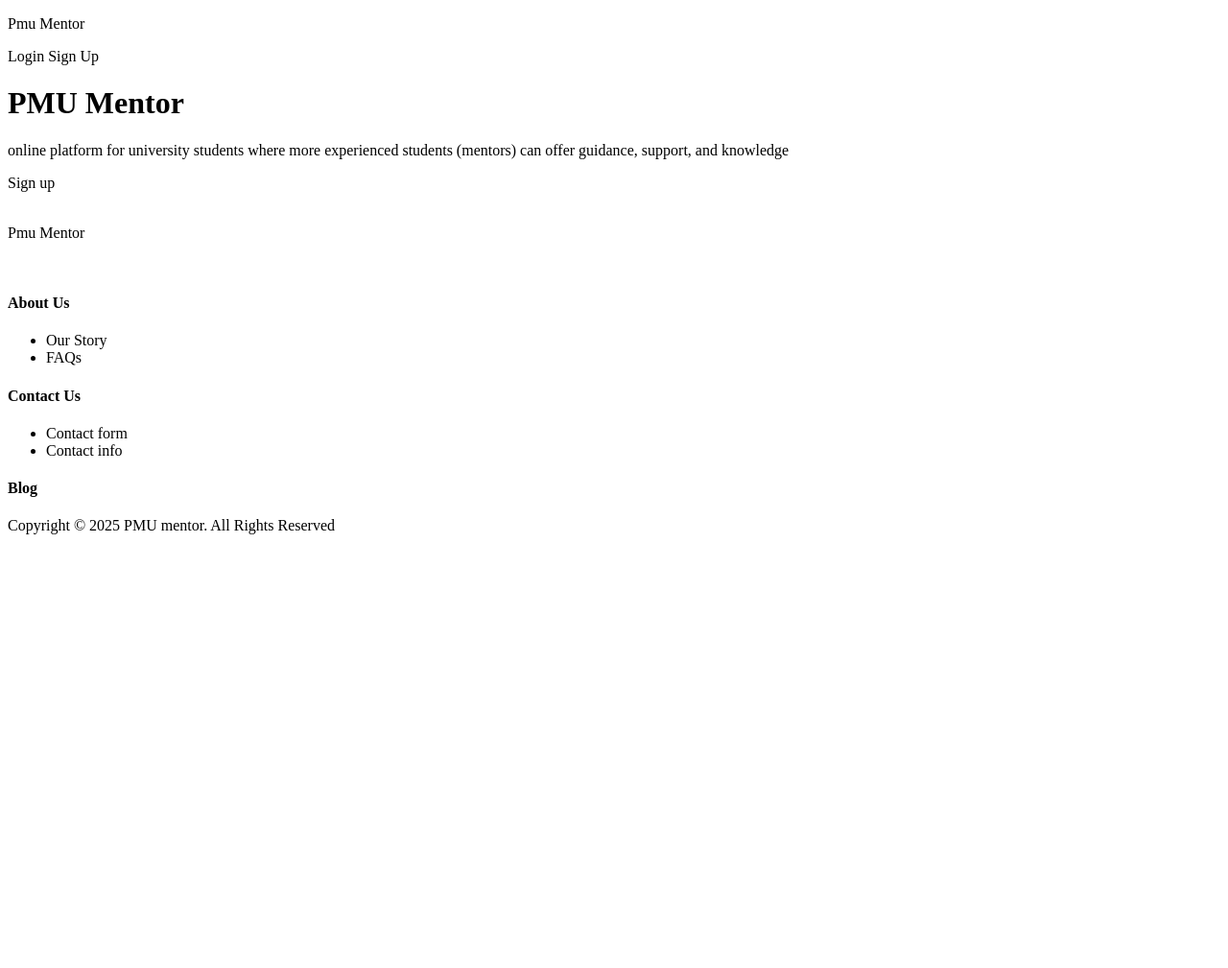
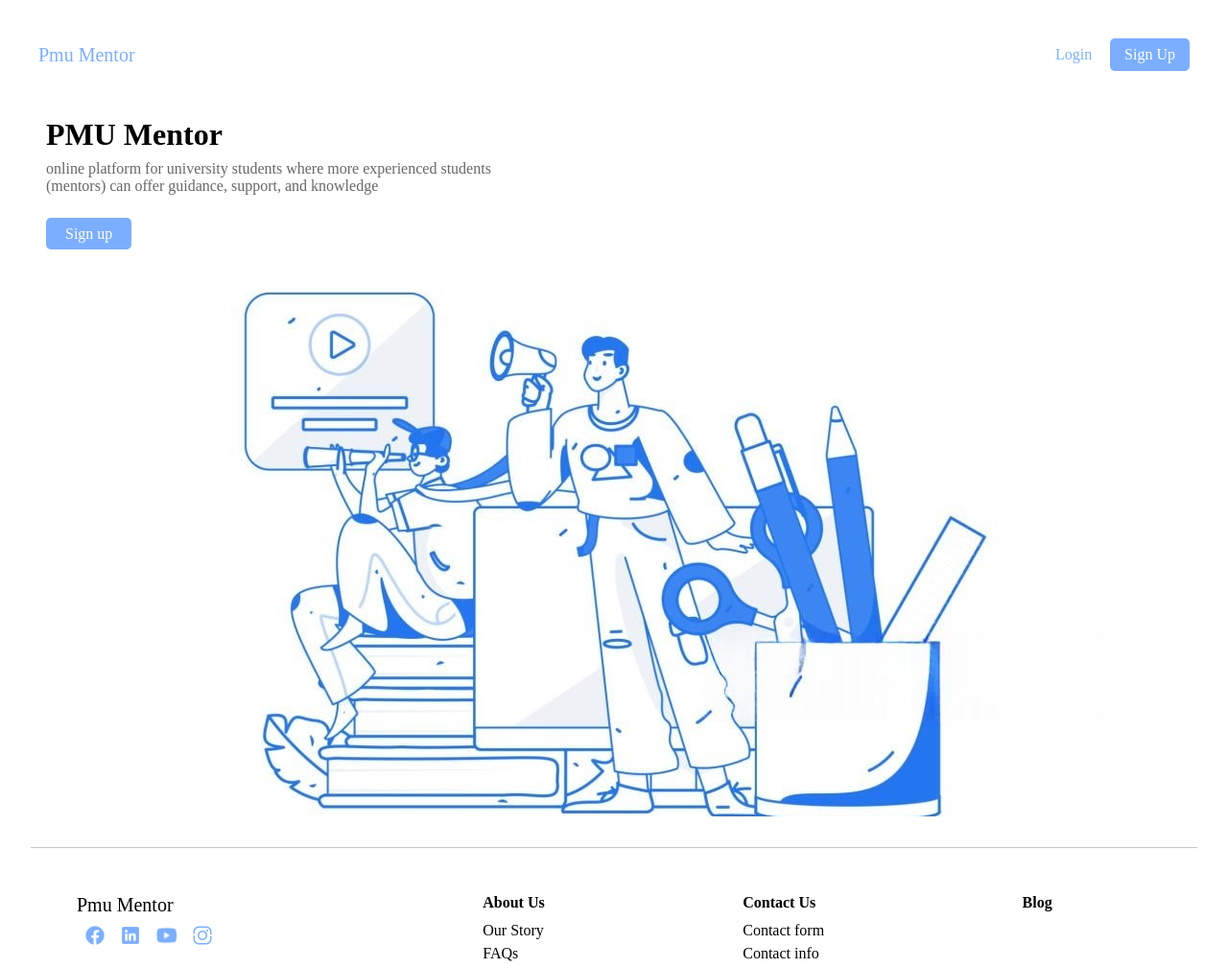
Before and after one commit to PrmuMentor/pmumentor, a plain HTML site: page index.html in a window 1280 px wide. Shown: the top 1009 px of the page at 96% size. Before the commit the page ends 800 px from the top, so only its background shows below. Drawn offline with Linux system fonts and the light colour scheme.

Commit message:
added all styles of the home page

```diff
--- a/index.html
+++ b/index.html
@@ -3,6 +3,7 @@
 <head>
     <meta charset="UTF-8">
     <meta name="viewport" content="width=device-width, initial-scale=1.0">
+    <link rel="stylesheet" href="style.css">
     <title>Home</title>
 </head>
 <body>
@@ -15,49 +16,48 @@
     </nav>
 
     <header>
-        <div>
+        <div id="mainContent">
             <h1>PMU Mentor</h1>
             <p>online platform for university students where more experienced students (mentors) can offer guidance, support, and
                 knowledge</p>
             <a>Sign up</a>
         </div>
-        <div>
-            <img>
+        <div id="imageDiv">
         </div>
     </header>
 
     <footer>
-        <div>
-            <div>
+        <div id="footerContent">
+            <div id="socialList">
                 <p>Pmu Mentor</p>
-                <div>
-                    <a><img></a>
-                    <a><img></a>
-                    <a><img></a>
-                    <a><img></a>
+                <div id="links">
+                    <a><img src="facebook.png"></a>
+                    <a><img src="linkedin.png"></a>
+                    <a><img src="youtube.png"></a>
+                    <a><img src="insta.png"></a>
                 </div>
             </div>
-            <div>
-                <div>
+            <div id="navgationList">
+                <div class="listOfLinks">
                     <h4>About Us</h4>
                     <ul>
                         <li>Our Story</li>
                         <li>FAQs</li>
                     </ul>
                 </div>
-                <div>
+                <div class="listOfLinks">
                     <h4>Contact Us</h4>
                     <ul>
                         <li>Contact form</li>
                         <li>Contact info</li>
                     </ul>
                 </div>
-                <div>
+                <div class="listOfLinks">
                     <h4>Blog</h4>
                 </div>
             </div>
         </div>
-        <div>
+        <div id="copyrights">
             <p>Copyright © 2025 PMU mentor. All Rights Reserved</p>
         </div>
     </footer>
--- /dev/null
+++ b/style.css
@@ -0,0 +1,166 @@
+*{
+    margin: 0;
+    padding: 0;
+    box-sizing: border-box;
+}
+
+/* nav */
+#mainNav{
+    padding: 2.5rem;
+    display: flex;
+    justify-content: space-between;
+    align-items: center;
+}
+#mainNav #logoDiv{
+    font-size: 20px;
+    color: #7CAEFF;
+}
+#mainNav #authDiv{
+    width: 140px;
+    display: flex;
+    justify-content: space-between;
+    align-items: center;
+}
+#mainNav #authDiv #login{
+    color: #7CAEFF;
+    cursor: pointer;
+    transition: all 200ms ease;
+}
+#mainNav #authDiv #login:hover {
+    color: #89a7d9;
+    transform: scale(1.05);
+}
+#mainNav #authDiv #signup{
+    background-color: #7CAEFF;
+    color: white;
+    padding: 8px 15px;
+    border-radius: 5px;
+    cursor: pointer;
+    transition: all 200ms ease;
+}
+#mainNav #authDiv #signup:hover {
+    transform: scale(1.1);
+}
+
+/* footer */
+footer{
+    margin: 2rem;
+    padding: 2rem;
+    margin-bottom: 0;
+    border-top: 1px #6767675d solid;
+}
+footer #footerContent{
+    padding: 1rem;
+    display: flex;
+    justify-content: space-between;
+    align-items: start;
+}
+footer #footerContent #socialList{
+
+}
+footer #footerContent #socialList p{
+    font-size: 20px;
+    color: black;
+    padding-bottom: 10px;
+}
+footer #footerContent #socialList div#links{
+    width: 150px;
+    height: 40px;
+    display: flex;
+    justify-content: space-around;
+    align-items: center;
+    padding-bottom: 1rem;
+}
+footer #footerContent #socialList div#links a{
+
+}
+footer #footerContent #socialList div#links a img{
+    width: 24px;
+    transition: all 200ms ease;
+    cursor: pointer;
+}
+footer #footerContent #socialList div#links a img:hover{
+    width: 28px;
+}
+footer #footerContent #navgationList{
+    display: flex;
+    justify-content: space-around;
+    width: 800px;
+}
+footer #footerContent #navgationList .listOfLinks{
+
+}
+footer #footerContent #navgationList .listOfLinks h4{
+    padding-bottom: 0.5rem;
+}
+footer #footerContent #navgationList .listOfLinks ul{
+    list-style: none;
+}
+footer #footerContent #navgationList .listOfLinks ul li{
+    line-height: 1.5;
+    transition: all 200ms ease;
+    cursor: pointer;
+}
+footer #footerContent #navgationList .listOfLinks ul li:hover {
+    color: #89a7d9;
+}
+footer #copyrights{
+    padding: 1rem;
+    display: flex;
+    justify-content: center;
+    align-items: center;
+}
+footer #copyrights p{
+    text-align: center;
+}
+
+/* home */
+
+header{
+    padding: 0 3rem;
+}
+header #mainContent{
+    max-width: 500px;
+    padding-bottom: 3rem;
+}
+header #mainContent h1{
+    padding: 0.5rem 0;
+}
+header #mainContent p{
+    padding-bottom: 2rem;
+    color: #676767;
+}
+header #mainContent a{
+    background-color: #7CAEFF;
+    color: white;
+    padding: 8px 20px;
+    border-radius: 5px;
+    cursor: pointer;
+    transition: all 200ms ease;
+}
+header #mainContent a:hover {
+    background-color: #4987f2;
+}
+header #imageDiv{
+    width: 100%;
+    min-height: 550px;
+    background-image: url(header.jpeg);
+    background-repeat: no-repeat;
+    background-size: fit;
+    background-position: center;
+}
+
+@media (max-width: 800px) {
+    header #imageDiv {
+        min-height: 400px;
+        background-size: cover;
+    }
+    footer #footerContent #navgationList {
+        width: 400px;
+    }
+}
+@media (max-width: 500px) {
+    footer #footerContent {
+        flex-wrap: wrap;
+    }
+}
```
Also changed, not shown: facebook.png (added), header.jpeg (added), insta.png (added), linkedin.png (added), youtube.png (added).
